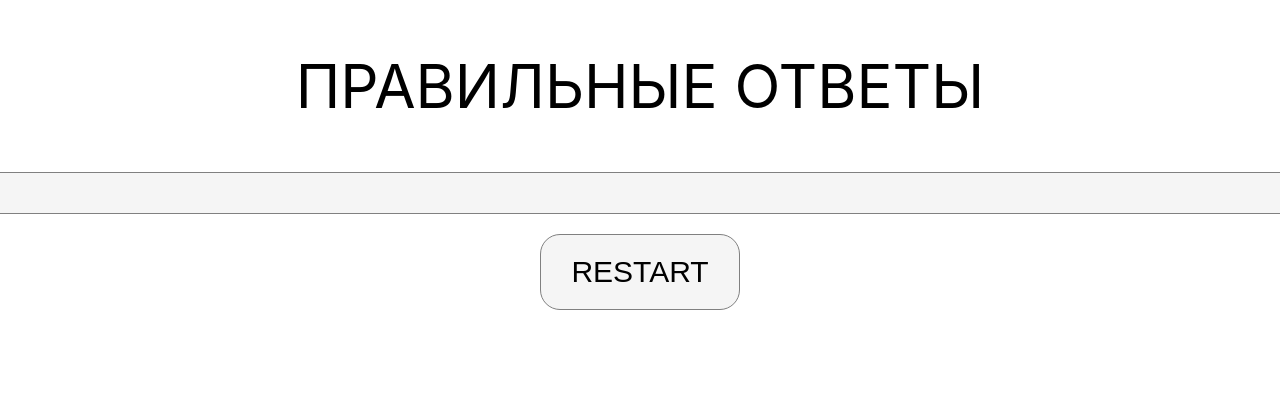
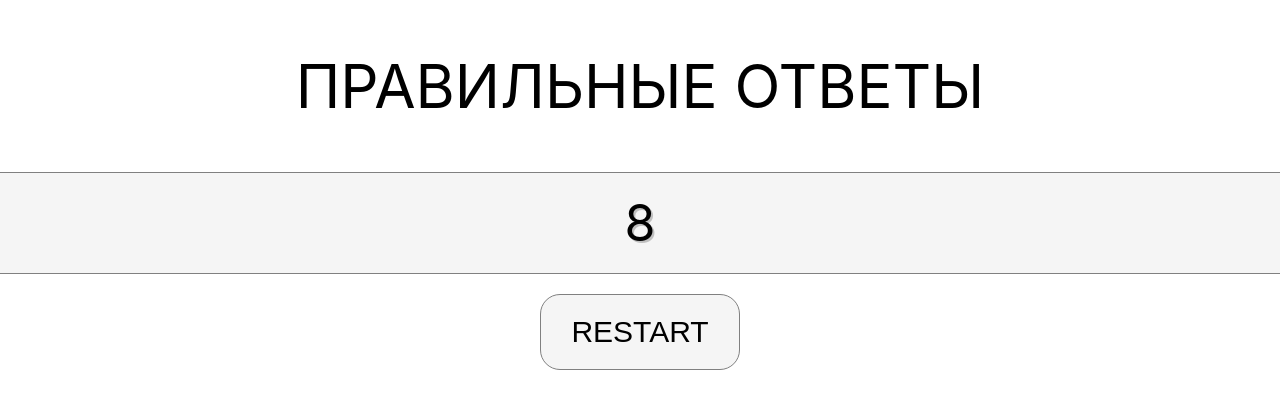
Before and after one commit to hertbex/hertbex.github.io, a React (Create React App) app: page /test-env/results in a window 1280 px wide. Shown: the top 408 px of the page. Built offline with nearby package versions, Linux system fonts and the light colour scheme.

Commit message:
wdwdwdwdwdwdwd

```diff
--- a/src/components/results/results.jsx
+++ b/src/components/results/results.jsx
@@ -5,7 +5,7 @@ export const Results = (props) => {
     return(
         <div className="result-wrapper">
             <h2 className='result-title'>ПРАВИЛЬНЫЕ ОТВЕТЫ</h2>
-            <div className='result-count'>{props.rightAnswerCount}</div>
+            <div className='result-count'>8</div>
 
             <Link to='/test-env/questions'><input className='result-button' type='button' value='RESTART'/></Link>
         </div>
```
